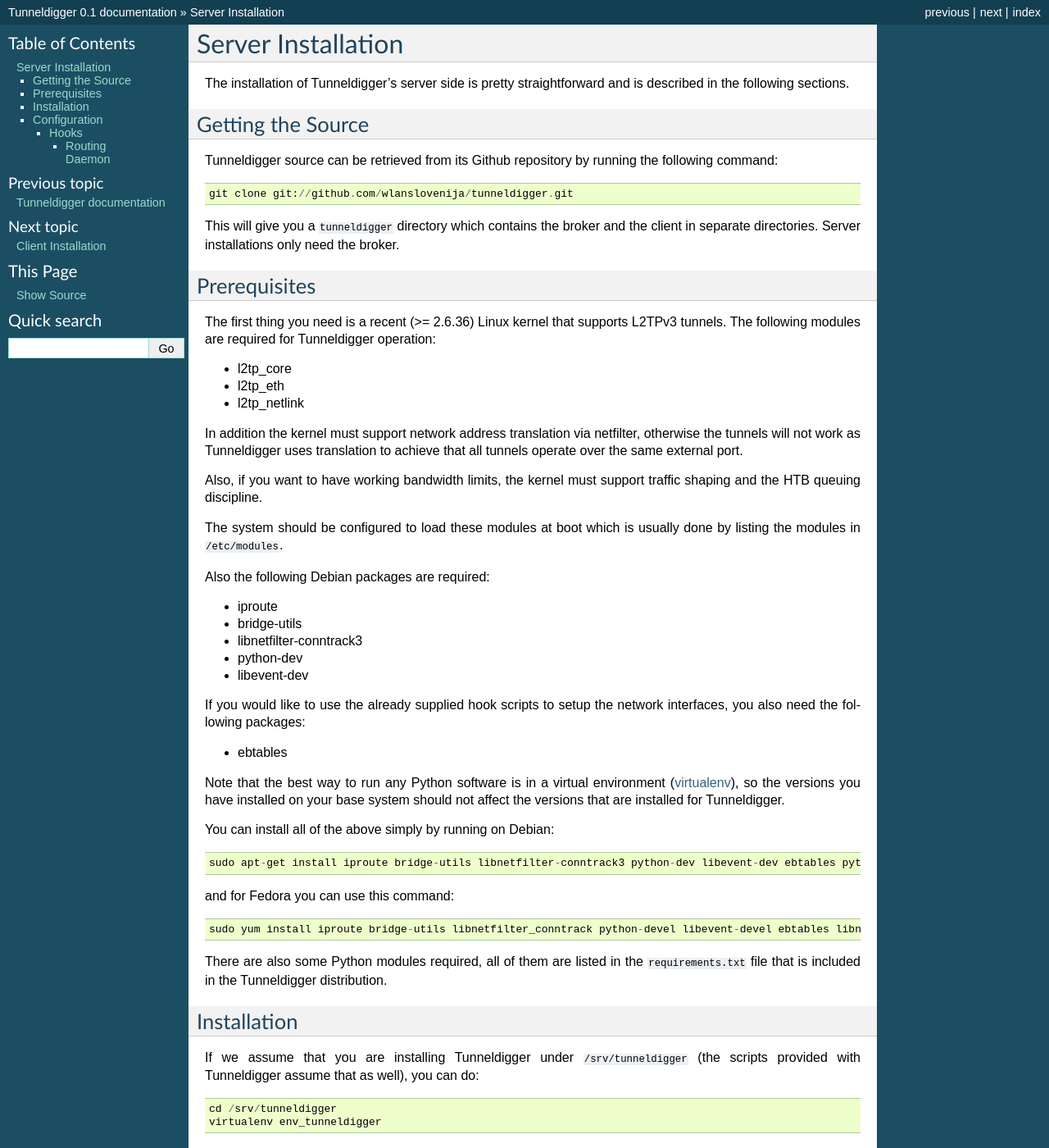
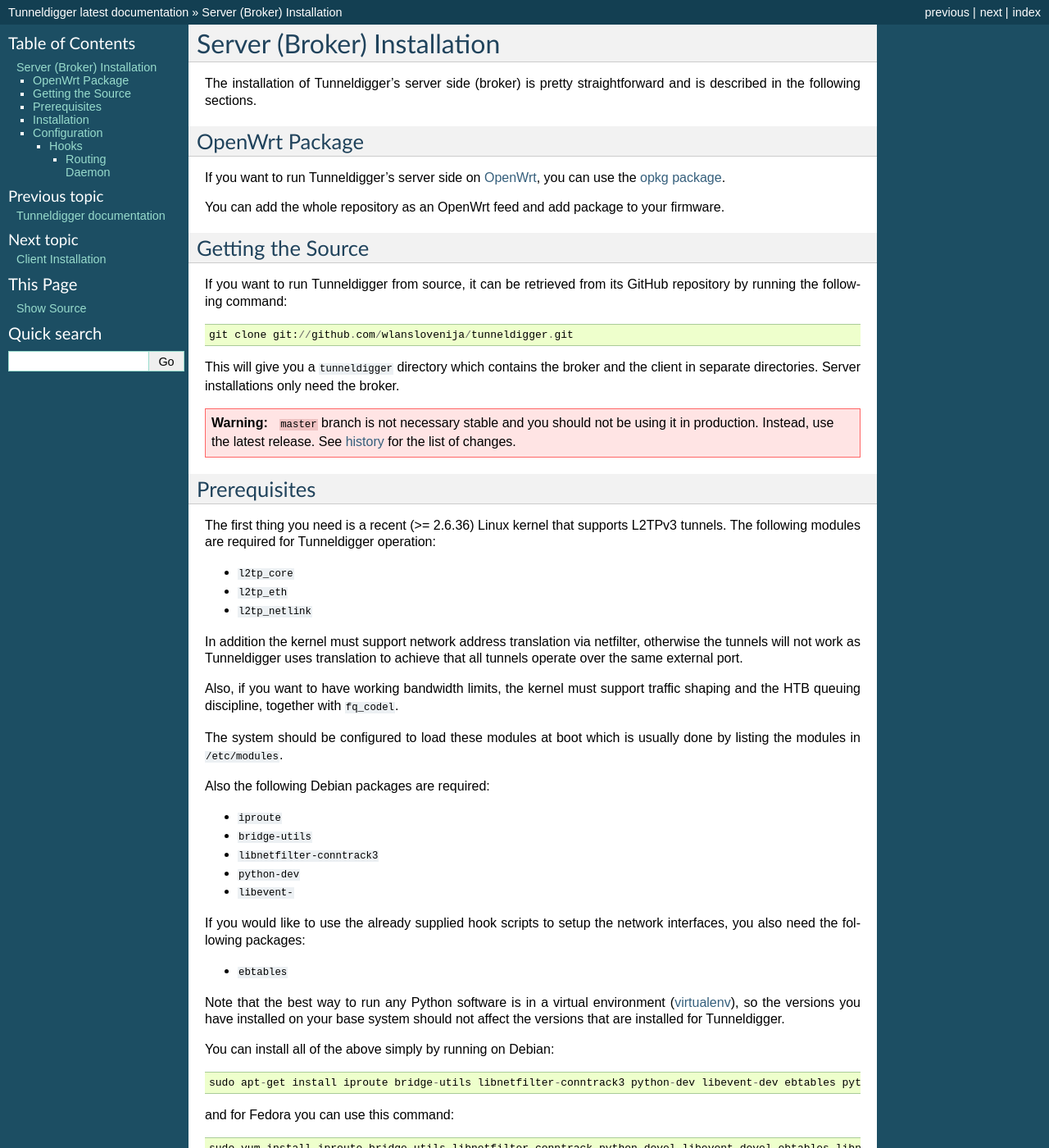
Before and after one commit to wlanslovenija/tunneldigger, a Sphinx documentation site: the page built from docs/server.rst, in a window 1280 px wide and 1400 px high. Shown: the whole window at 82% size. Built offline with Sphinx 7.4.7, drawn with Linux system fonts in a browser that asks for light colours; some of the changed text lies outside the part shown.

Commit message:
Updating documentation.

```diff
--- a/docs/client.rst
+++ b/docs/client.rst
@@ -21,3 +21,5 @@
 
 .. _found here: https://github.com/wlanslovenija/firmware-packages-opkg/tree/master/net/tunneldigger
 .. _OpenWrt: https://openwrt.org/
+
+You can add the whole repository as an OpenWrt feed and add package to your firmware.
--- a/docs/conf.py
+++ b/docs/conf.py
@@ -41,16 +41,16 @@
 
 # General information about the project.
 project = u'Tunneldigger'
-copyright = u'2012-2013, wlan slovenija'
+copyright = u'2012-2016, wlan slovenija'
 
 # The version info for the project you're documenting, acts as replacement for
 # |version| and |release|, also used in various other places throughout the
 # built documents.
 #
 # The short X.Y version.
-version = '0.1'
+version = 'latest'
 # The full version, including alpha/beta/rc tags.
-release = '0.1'
+release = 'latest'
 
 # The language for content autogenerated by Sphinx. Refer to documentation
 # for a list of supported languages.
--- a/docs/server.rst
+++ b/docs/server.rst
@@ -1,14 +1,24 @@
-Server Installation
-===================
+Server (Broker) Installation
+============================
 
-The installation of Tunneldigger's server side is pretty straightforward and is
+The installation of Tunneldigger's server side (broker) is pretty straightforward and is
 described in the following sections.
+
+OpenWrt Package
+---------------
+
+If you want to run Tunneldigger's server side on OpenWrt_, you can use the `opkg package`_.
+
+.. _opkg package: https://github.com/wlanslovenija/firmware-packages-opkg/tree/master/net/tunneldigger-broker
+.. _OpenWrt: https://openwrt.org/
+
+You can add the whole repository as an OpenWrt feed and add package to your firmware.
 
 Getting the Source
 ------------------
 
-Tunneldigger source can be retrieved from its Github repository by running
-the following command::
+If you want to run Tunneldigger from source, it can be retrieved from its GitHub
+repository by running the following command::
 
     git clone git://github.com/wlanslovenija/tunneldigger.git
 
@@ -16,38 +26,44 @@
 and the client in separate directories. Server installations only need
 the broker.
 
+.. warning::
+    ``master`` branch is not necessary stable and you should not be using it in production.
+    Instead, use the latest release. See history_ for the list of changes.
+
+.. _history: https://github.com/wlanslovenija/tunneldigger/blob/master/HISTORY.rst
+
 Prerequisites
 -------------
 
 The first thing you need is a recent (>= 2.6.36) Linux kernel that supports L2TPv3
 tunnels. The following modules are required for Tunneldigger operation:
 
-* l2tp_core
-* l2tp_eth
-* l2tp_netlink
+* ``l2tp_core``
+* ``l2tp_eth``
+* ``l2tp_netlink``
 
 In addition the kernel must support network address translation via netfilter,
 otherwise the tunnels will not work as Tunneldigger uses translation to achieve
 that all tunnels operate over the same external port.
 
 Also, if you want to have working bandwidth limits, the kernel must support traffic
-shaping and the HTB queuing discipline.
+shaping and the HTB queuing discipline, together with ``fq_codel``.
 
 The system should be configured to load these modules at boot which is usually done
 by listing the modules in ``/etc/modules``.
 
 Also the following Debian packages are required:
 
-* iproute
-* bridge-utils
-* libnetfilter-conntrack3
-* python-dev
-* libevent-dev
+* ``iproute``
+* ``bridge-utils``
+* ``libnetfilter-conntrack3``
+* ``python-dev``
+* ``libevent-``
 
 If you would like to use the already supplied hook scripts to setup the network
 interfaces, you also need the following packages:
 
-* ebtables
+* ``ebtables``
 
 Note that the best way to run any Python software is in a virtual environment
 (virtualenv_), so the versions you have installed on your base system should
@@ -112,13 +128,17 @@
 
 There are currently four different hooks, namely:
 
-* ``session.up`` is called after the tunnel interface has been created by the broker and is ready for configuration at the higher layers (example of such a script is found under ``scripts/setup_interface.sh``)
+* ``session.up`` is called after the tunnel interface has been created by the broker and is ready for configuration at
+  the higher layers (example of such a script is found under ``scripts/setup_interface.sh``)
 
-* ``session.pre-down`` is called just before the tunnel interface is going to be removed by the broker (example is found under ``scripts/teardown_interface.sh``)
+* ``session.pre-down`` is called just before the tunnel interface is going to be removed by the broker (example is
+  found under ``scripts/teardown_interface.sh``)
 
-* ``session.down`` is called after the tunnel interface has been destroyed and is no longer available (we currently do not use this hook)
+* ``session.down`` is called after the tunnel interface has been destroyed and is no longer available (we currently
+  do not use this hook)
 
-* ``session.mtu-changed`` is called after the broker's path MTU discovery determines that the tunnel's MTU has changed and should be adjusted (example is found under ``scripts/mtu_changed.sh``)
+* ``session.mtu-changed`` is called after the broker's path MTU discovery determines that the tunnel's MTU has changed
+  and should be adjusted (example is found under ``scripts/mtu_changed.sh``)
 
 Please look at all the example hook scripts carefully and try to understand
 them before use. They should be considered configuration and some things in
@@ -132,11 +152,19 @@
 rule`` so traffic from these interfaces is routed via the ``mesh`` routing
 table.
 
-* Each tunnel established with the broker will create its own interface. Because we are using OLSRv1, we cannot dynamically add interfaces to it, so we group tunnel interfaces into bridges.
+* Each tunnel established with the broker will create its own interface. Because we are using OLSRv1, we cannot
+  dynamically add interfaces to it, so we group tunnel interfaces into bridges.
 
-* We could put all tunnel interfaces into the same bridge, but this would actually create a performance problem. Different tunnels can have different MTU values -- but there is only one MTU value for the bridge, the minimum of all interfaces that are attached to that bridge. To avoid this problem, we create multiple bridges, one for each MTU value -- this is what the example scripts do.
+* We could put all tunnel interfaces into the same bridge, but this would actually create a performance problem.
+  Different tunnels can have different MTU values -- but there is only one MTU value for the bridge, the minimum of
+  all interfaces that are attached to that bridge. To avoid this problem, we create multiple bridges, one for each MTU
+  value -- this is what the example scripts do.
 
-* We also configure some ``ip`` policy rules to ensure that traffic coming in from the bridges gets routed via our ``mesh`` routing table and not the main one (see ``bridge_functions.sh``). Traffic between bridge ports is not forwarded (this is achieved via ``ebtables)``, otherwise the routing daemons at the nodes would think that all of them are directly connected -- which would cause them to incorrectly see a very large 1-hop neighbourhood. This file also contains broker-side IP configuration for the bridge which should really be changed.
+* We also configure some ``ip`` policy rules to ensure that traffic coming in from the bridges gets routed via our
+  ``mesh`` routing table and not the main one (see ``bridge_functions.sh``). Traffic between bridge ports is not
+  forwarded (this is achieved via ``ebtables)``, otherwise the routing daemons at the nodes would think that all of
+  them are directly connected -- which would cause them to incorrectly see a very large 1-hop neighbourhood. This
+  file also contains broker-side IP configuration for the bridge which should really be changed.
 
 Note that you do not actually need to have the same configuration, this is just
 something that we are using at the moment in *wlan slovenija* network. The
```
Also changed, not shown: other parts of docs/server.rst (+1 -1 lines).
